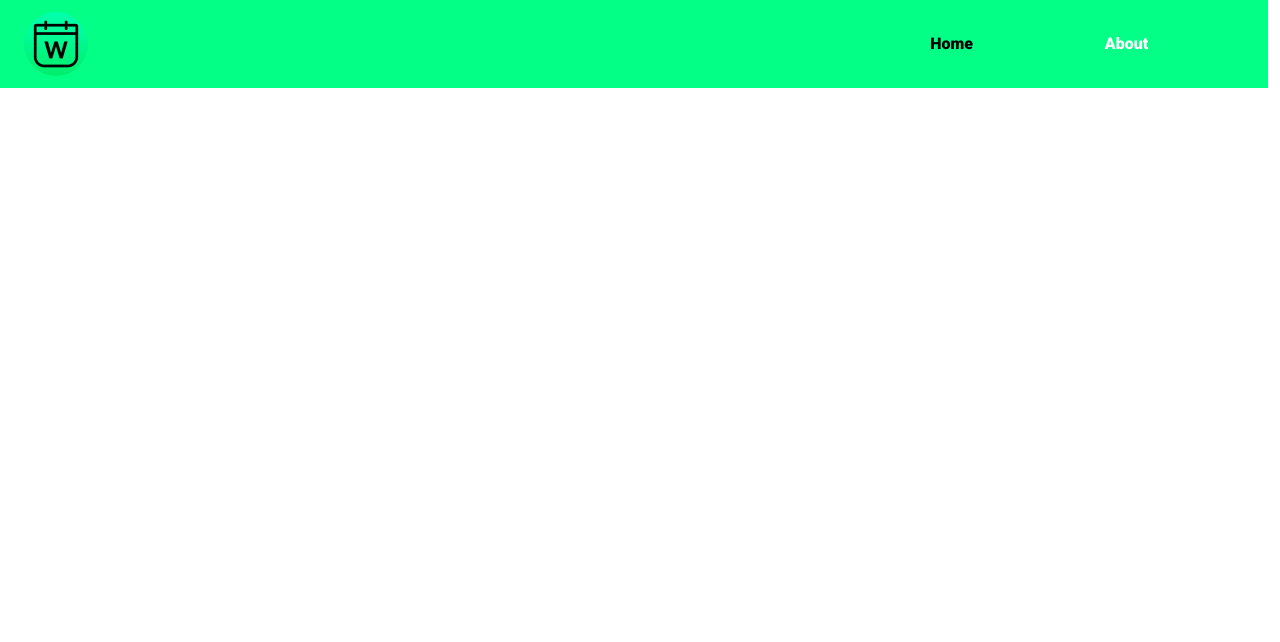
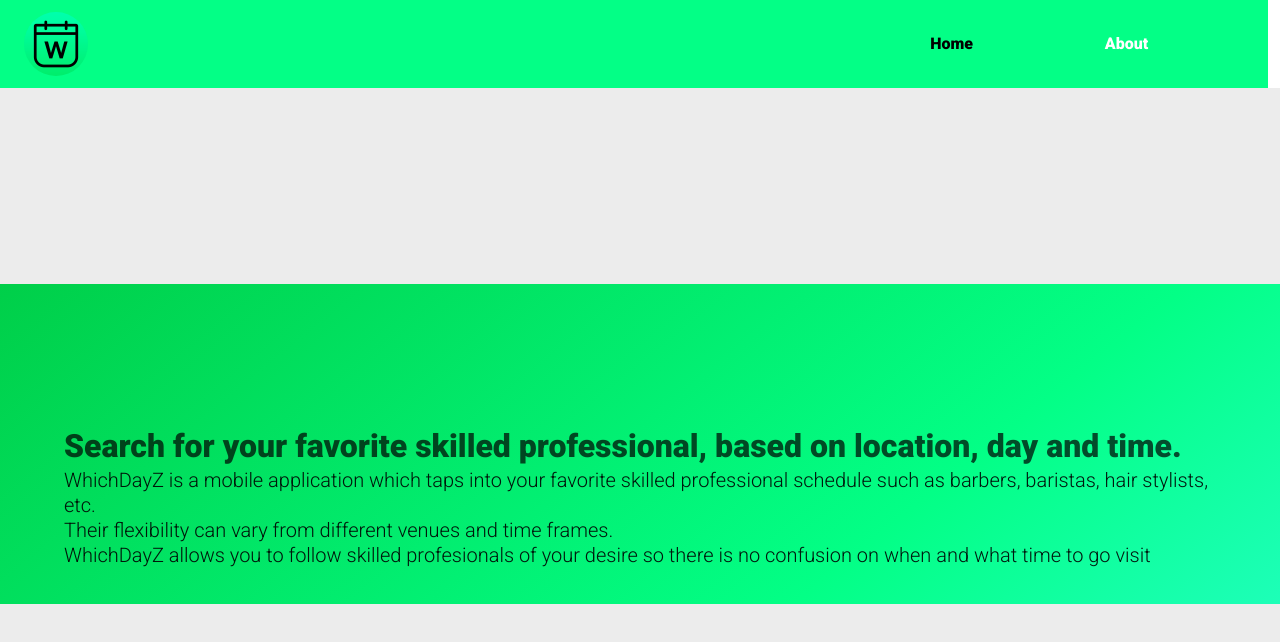
Before and after one commit to gdelv/whichDayZ, a React (Create React App) app: page /about in a window 1280 px wide. Shown: the top 642 px of the page. Built offline with nearby package versions, Linux system fonts and the light colour scheme.

Commit message:
about page complete

```diff
--- a/src/screens/About/About.jsx
+++ b/src/screens/About/About.jsx
@@ -1,9 +1,21 @@
 import React from 'react'
+import './About.scss'
 
 export default function About() {
     return (
-        <div>
-            this is the about page
+        <div className='about-container' id='about'>
+            <section class="hero is-medium is-primary is-bold">
+                <div class="hero-body">
+                    <div class="container">
+                    <h1 class="title">
+                        Search for your favorite skilled professional, based on location, day and time.
+                    </h1>
+                    <h2 class="subtitle">
+                        WhichDayZ is a mobile application which taps into your favorite skilled professional schedule such as barbers, baristas, hair stylists, etc.<br></br>Their flexibility can vary from different venues and time frames.<br></br> WhichDayZ allows you to follow skilled profesionals of your desire so there is no confusion on when and what time to go visit
+                    </h2>
+                    </div>
+                </div>
+            </section>
         </div>
     )
 }
--- /dev/null
+++ b/src/screens/About/About.scss
@@ -0,0 +1,13 @@
+#about{
+    position: fixed;
+    margin: auto;
+    top: 11vh;
+    display: flex;
+    min-height: 89vh;
+    align-items: center;
+    background: rgb(236, 236, 236) !important;
+}
+.hero {
+    max-height: 40vh;
+    width: 100vw;
+}
--- a/src/screens/Home/Home.jsx
+++ b/src/screens/Home/Home.jsx
@@ -3,7 +3,7 @@ import './Home.scss'
 
 export default function Home() {
     return (
-        <section className='hero is-fullheight'>
+        <section className='hero is-fullheight' id='home'>
             <div className="home-container">
                   <h1 className="subtitle is-uppercase has-text-centered has-text-primary is-size-1">our new site is</h1>
             <h1 className="title is-uppercase has-text-centered has-text-primary is-size-1">coming soon</h1>
--- a/src/screens/Home/Home.scss
+++ b/src/screens/Home/Home.scss
@@ -1,4 +1,4 @@
-.hero {
+#home{
     min-height: 89vh !important;
     top: 11vh !important;
     position: fixed !important;
@@ -15,13 +15,13 @@
     background: rgba($color: #000000, $alpha: .5);
 }
 @media (max-width: 1024px) {
-    .hero {
+    #home {
         background: #03FF86 url(../../images/tablet.jpg) center /  cover;
     }
 }
 
 @media (max-width: 768px) {
-    .hero {
+    #home {
         background: #03FF86 url(../../images/mobile.jpg) center /  cover;
     }
 }
```
